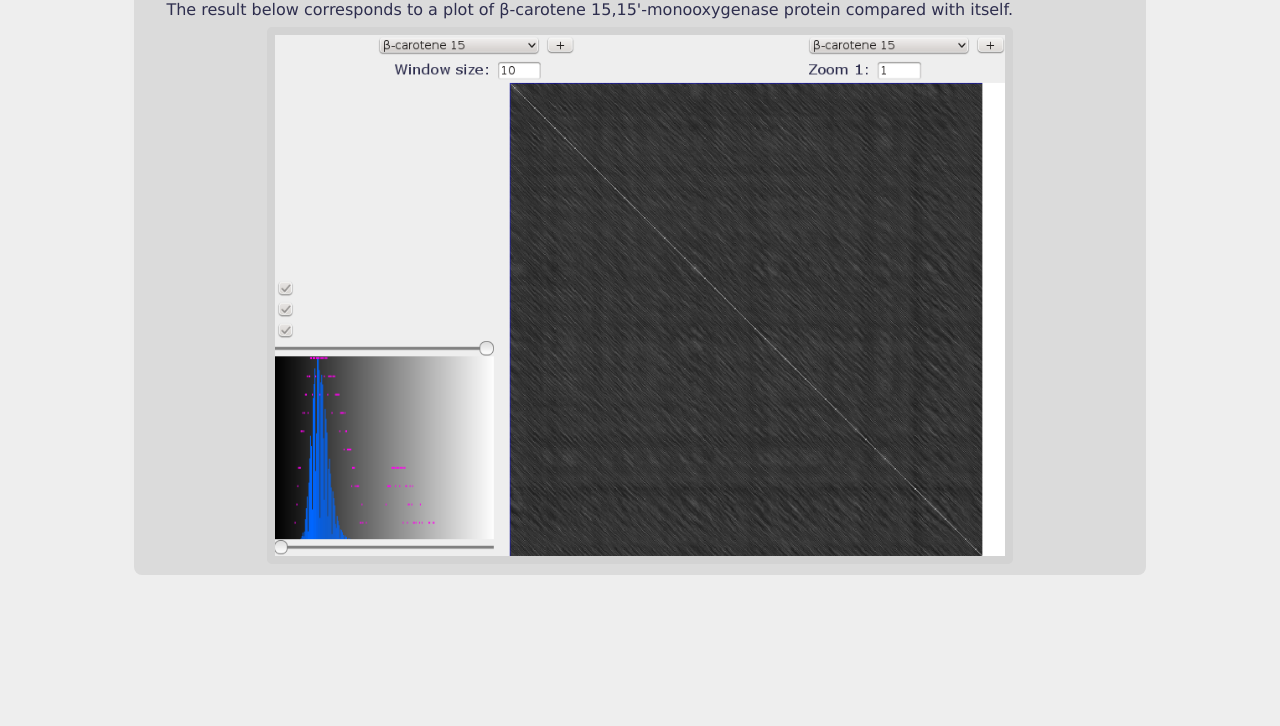
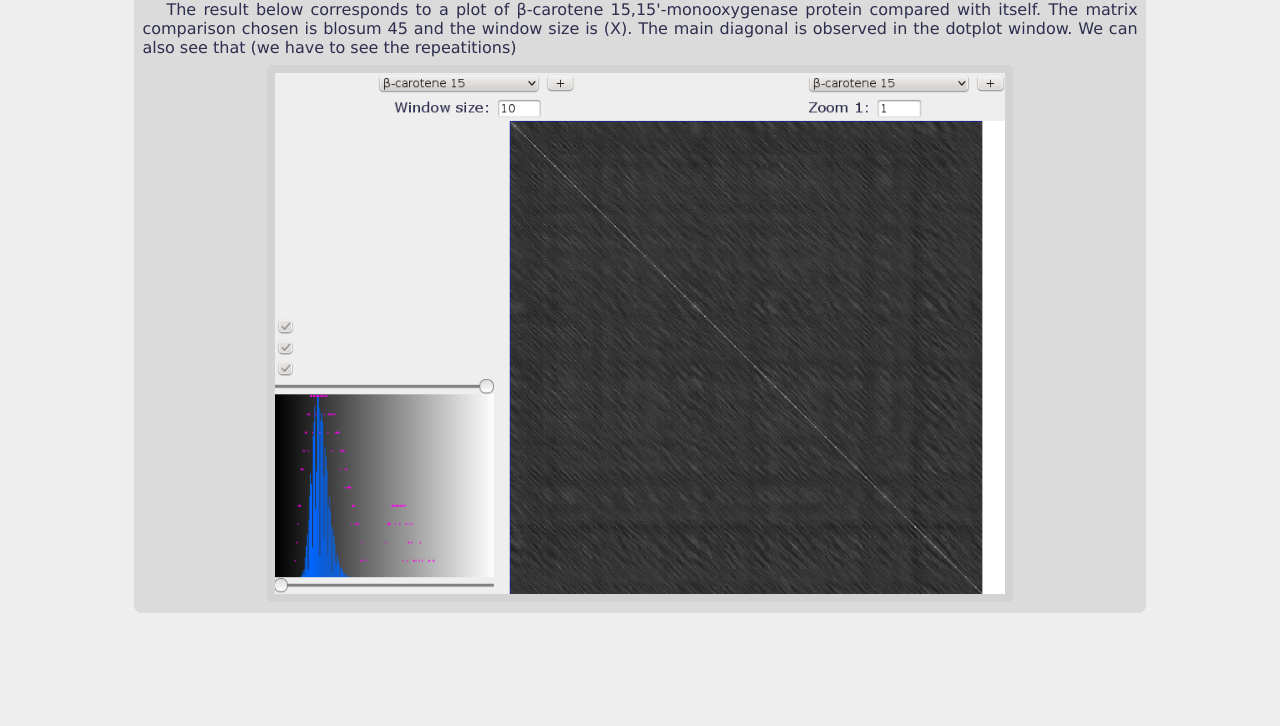
Before and after one commit to crazybiocomputing/dotplot_wgl, a website: page src/examples/Repeated_Domains.html in a window 1280 px wide. Shown: the part 74-800 px from the top of the page. Drawn offline with Linux system fonts and the light colour scheme.

Commit message:
Modified Repeated_Domains.html

```diff
--- a/src/examples/Repeated_Domains.html
+++ b/src/examples/Repeated_Domains.html
@@ -16,7 +16,7 @@
     <a href='.'>Back to examples</a>
     <article>
         <h1>Repeated domains</h1>
-        <p>The result below corresponds to a plot of β-carotene 15,15'-monooxygenase protein compared with itself.</p>
+        <p>The result below corresponds to a plot of β-carotene 15,15'-monooxygenase protein compared with itself. The matrix comparison chosen is blosum 45 and the window size is (X). The main diagonal is observed in the dotplot window. We can also see that (we have to see the repeatitions)</p>
         <img alt="repeated domain example image" src="../images/RepeatedDomainsScreenshot.png">
     </article>
 </body>
```
